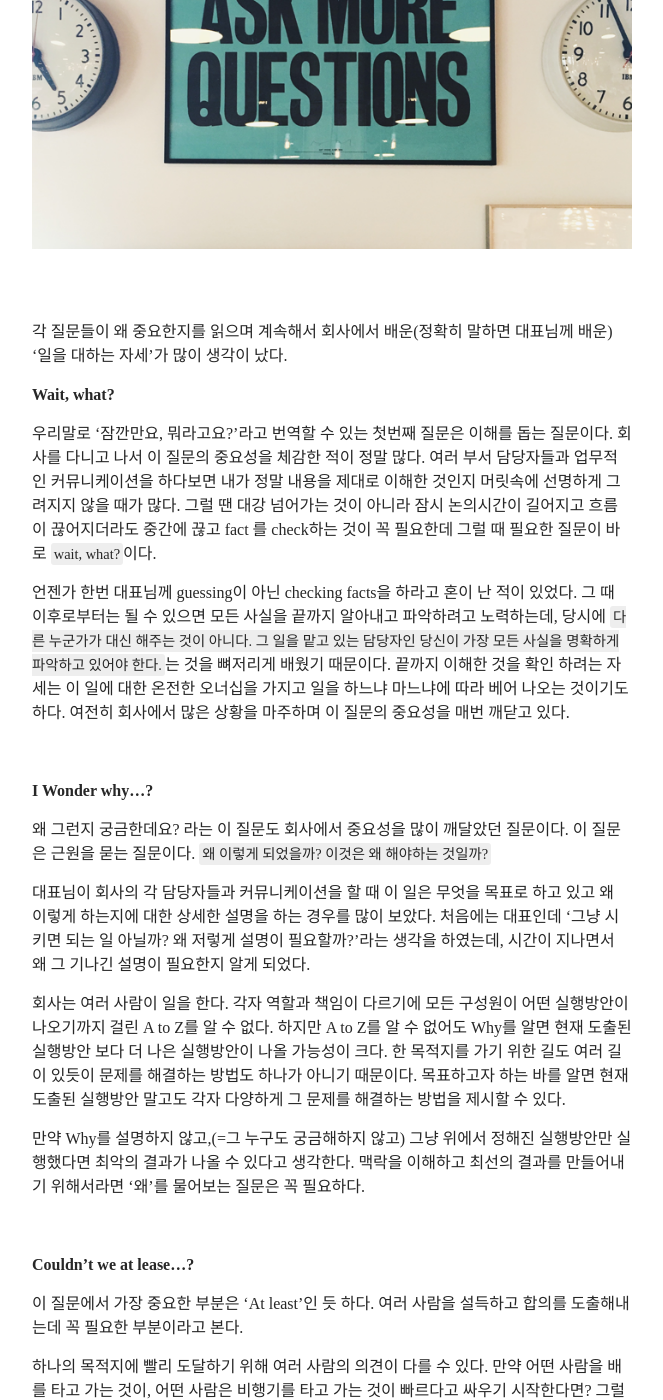
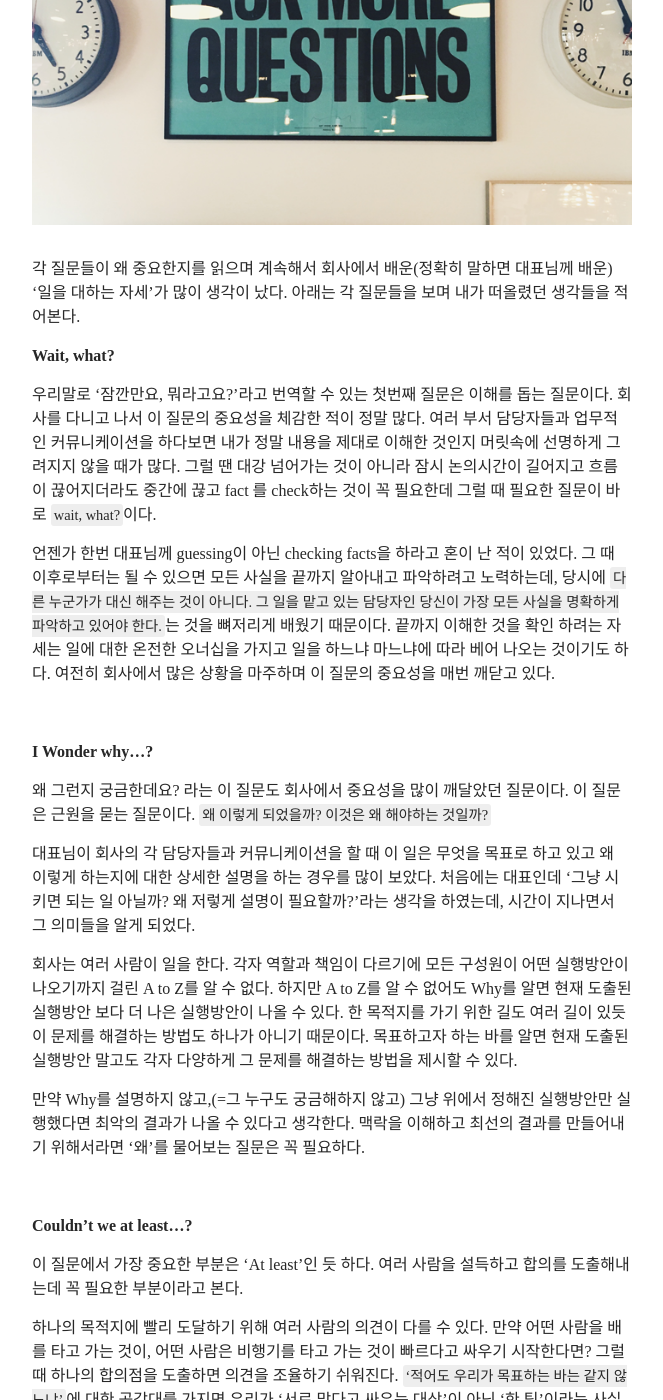
Before and after one commit to rohegg/rohegg.github.io, a Jekyll site: the page built from _posts/2017-10-05-Wait, what?.md, in a window 1280 px wide and 1400 px high, scrolled down 752 px. Shown: the whole window, without its empty margins (308-971 px from the left). Built offline with Jekyll 4.4.1, drawn with Linux system fonts in a browser that asks for light colours; some of the changed text lies outside the part shown.

Commit message:
edit wait what

```diff
--- a/_posts/2017-10-05-Wait, what?.md
+++ b/_posts/2017-10-05-Wait, what?.md
@@ -4,7 +4,7 @@
 date: 2017-10-05T17:36:00Z
 ---
 
-책을 살 때 내가 평소 관심있게 보던 인물이 추천한 책, 언급한 책을 사기도 하는데 이 책은 스타트업 얼라이언스 임정욱 센터장님이 페이스북에 언급하여 찾아보게 되었다. 매번 두꺼운 책을 읽다보면 빠르게 읽어버릴 수 있는 얇고 가벼운 책을 그리워하게 되는데 마침 이 책이 책의 두께도,행간도, 주제도 딱 내가 원하는 상태였다.
+이 책은 스타트업 얼라이언스 임정욱 센터장님이 페이스북에 언급하여 찾아보게 되었다. 매번 두꺼운 책을 읽다보면 빠르게 읽어버릴 수 있는 얇고 가벼운 책을 그리워하게 되는데 마침 이 책이 두께도,행간도, 주제도 딱 내가 원하는 상태였다.
 
 2016년 하버드 졸업 연설 내용이기도 한 이 책은 ‘Wait, what?’이라는 질문으로 시작한다. 살아가면서 질문을 하는 것은 정말 중요하며, 해답보다 중요한 것은 좋은 질문이라고 하는 저자는 아래 5가지 질문을 인생에 있어 꼭 필요한 질문으로 소개한다.
 
@@ -19,17 +19,16 @@
 <br>
 
 <p align="center"><img src="https://rohegg.github.io/assets/img/questions.png" width="100%"></p>
+
+각 질문들이 왜 중요한지를 읽으며 계속해서 회사에서 배운(정확히 말하면 대표님께 배운) ‘일을 대하는 자세’가 많이 생각이 났다. 아래는 각 질문들을 보며 내가 떠올렸던 생각들을 적어본다.
 <br>
-
-각 질문들이 왜 중요한지를 읽으며 계속해서 회사에서 배운(정확히 말하면 대표님께 배운) ‘일을 대하는 자세’가 많이 생각이 났다.
-
 
 
 **Wait, what?**
 
 우리말로 ‘잠깐만요, 뭐라고요?’라고 번역할 수 있는 첫번째 질문은 이해를 돕는 질문이다. 회사를 다니고 나서 이 질문의 중요성을 체감한 적이 정말 많다. 여러 부서 담당자들과 업무적인 커뮤니케이션을 하다보면 내가 정말 내용을 제대로 이해한 것인지 머릿속에 선명하게 그려지지 않을 때가 많다. 그럴 땐 대강 넘어가는 것이 아니라 잠시 논의시간이 길어지고 흐름이 끊어지더라도 중간에 끊고 fact 를 check하는 것이 꼭 필요한데 그럴 때 필요한 질문이 바로 ``wait, what?``이다.
 
-언젠가 한번 대표님께 guessing이 아닌 checking facts을 하라고 혼이 난 적이 있었다. 그 때 이후로부터는 될 수 있으면 모든 사실을 끝까지 알아내고 파악하려고 노력하는데, 당시에 ``다른 누군가가 대신 해주는 것이 아니다. 그 일을 맡고 있는 담당자인 당신이 가장 모든 사실을 명확하게 파악하고 있어야 한다. ``는 것을 뼈저리게 배웠기 때문이다. 끝까지 이해한 것을 확인 하려는 자세는 이 일에 대한 온전한 오너십을 가지고 일을 하느냐 마느냐에 따라 베어 나오는 것이기도 하다. 여전히 회사에서 많은 상황을 마주하며 이 질문의 중요성을 매번 깨닫고 있다.
+언젠가 한번 대표님께 guessing이 아닌 checking facts을 하라고 혼이 난 적이 있었다. 그 때 이후로부터는 될 수 있으면 모든 사실을 끝까지 알아내고 파악하려고 노력하는데, 당시에 ``다른 누군가가 대신 해주는 것이 아니다. 그 일을 맡고 있는 담당자인 당신이 가장 모든 사실을 명확하게 파악하고 있어야 한다. ``는 것을 뼈저리게 배웠기 때문이다. 끝까지 이해한 것을 확인 하려는 자세는 일에 대한 온전한 오너십을 가지고 일을 하느냐 마느냐에 따라 베어 나오는 것이기도 하다. 여전히 회사에서 많은 상황을 마주하며 이 질문의 중요성을 매번 깨닫고 있다.
 
 <br>
 
@@ -37,15 +36,15 @@
 
 왜 그런지 궁금한데요? 라는 이 질문도 회사에서 중요성을 많이 깨달았던 질문이다. 이 질문은 근원을 묻는 질문이다. ``왜 이렇게 되었을까? 이것은 왜 해야하는 것일까?``
 
-대표님이 회사의 각 담당자들과 커뮤니케이션을 할 때 이 일은 무엇을 목표로 하고 있고 왜 이렇게 하는지에 대한 상세한 설명을 하는 경우를 많이 보았다. 처음에는 대표인데 ‘그냥 시키면 되는 일 아닐까? 왜 저렇게 설명이 필요할까?’라는 생각을 하였는데, 시간이 지나면서 왜 그 기나긴 설명이 필요한지 알게 되었다.
+대표님이 회사의 각 담당자들과 커뮤니케이션을 할 때 이 일은 무엇을 목표로 하고 있고 왜 이렇게 하는지에 대한 상세한 설명을 하는 경우를 많이 보았다. 처음에는 대표인데 ‘그냥 시키면 되는 일 아닐까? 왜 저렇게 설명이 필요할까?’라는 생각을 하였는데, 시간이 지나면서 그 의미들을 알게 되었다.
 
-회사는 여러 사람이 일을 한다. 각자 역할과 책임이 다르기에 모든 구성원이 어떤 실행방안이 나오기까지 걸린 A to Z를 알 수 없다. 하지만 A to Z를 알 수 없어도 Why를 알면 현재 도출된 실행방안 보다 더 나은 실행방안이 나올 가능성이 크다. 한 목적지를 가기 위한 길도 여러 길이 있듯이 문제를 해결하는 방법도 하나가 아니기 때문이다. 목표하고자 하는 바를 알면 현재 도출된 실행방안 말고도 각자 다양하게 그 문제를 해결하는 방법을 제시할 수 있다.
+회사는 여러 사람이 일을 한다. 각자 역할과 책임이 다르기에 모든 구성원이 어떤 실행방안이 나오기까지 걸린 A to Z를 알 수 없다. 하지만 A to Z를 알 수 없어도 Why를 알면 현재 도출된 실행방안 보다 더 나은 실행방안이 나올 수 있다. 한 목적지를 가기 위한 길도 여러 길이 있듯이 문제를 해결하는 방법도 하나가 아니기 때문이다. 목표하고자 하는 바를 알면 현재 도출된 실행방안 말고도 각자 다양하게 그 문제를 해결하는 방법을 제시할 수 있다.
 
 만약 Why를 설명하지 않고,(=그 누구도 궁금해하지 않고) 그냥 위에서 정해진 실행방안만 실행했다면 최악의 결과가 나올 수 있다고 생각한다. 맥락을 이해하고 최선의 결과를 만들어내기 위해서라면 '왜'를 물어보는 질문은 꼭 필요하다.
 
 <br>
 
-**Couldn’t we at lease…?**
+**Couldn’t we at least…?**
 
 이 질문에서 가장 중요한 부분은 ‘At least’인 듯 하다. 여러 사람을 설득하고 합의를 도출해내는데 꼭 필요한 부분이라고 본다.
 
@@ -75,11 +74,9 @@
 시기 불문 중요한 질문이라는 생각이 들었다.
 
 <br>
-
-------------
-
 <br>
 
 지난 1년 반 동안 회사를 다니며 어떤 것을 배웠는가를 종종 떠올려볼 때가 있다. 일 뿐만 아니라 어떤 사건이 있고 나서는 항상 무엇을 잃고 무엇을 얻었을까를 떠올려 보는데, 이 책을 읽으며 지난 1년 반 동안 일을 대하는 자세를 많이 얻었구나하는 생각을 했다.
 
-책에도 인연이 있다고 믿는다. 내가 필요할 때 절실하게 읽은 책이 두고두고 기억에 남고 도움이 된 경험이 많기 때문이다. 회사 생활에 고민과 갈등이 많았던 이 시기에, 이 책을 읽게 된 것이 나의 지난 시간을 의미있게 돌아보게끔 도와준 인연인 것 같다는 생각이 든다.
+
+책에도 인연이 있다고 한다. 내가 필요할 때 절실하게 읽은 책이 두고두고 기억에 남고 도움이 된 경험이 많았다. 회사 생활에 고민과 갈등이 많았던 이 시기에, 이 책을 읽게 된 것이 나의 지난 시간을 의미있게 돌아보게끔 도와준 인연인 것 같다.
```
